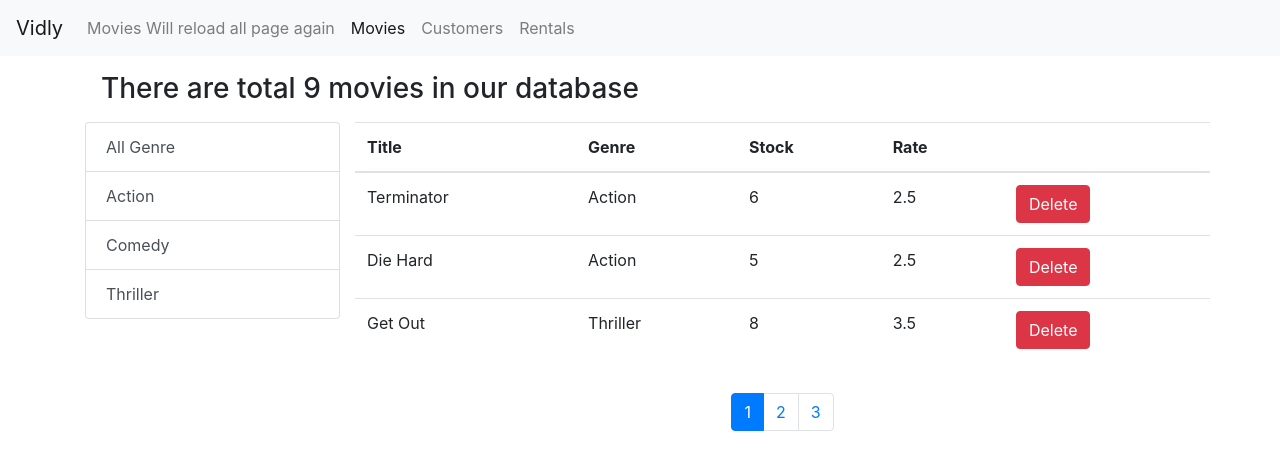
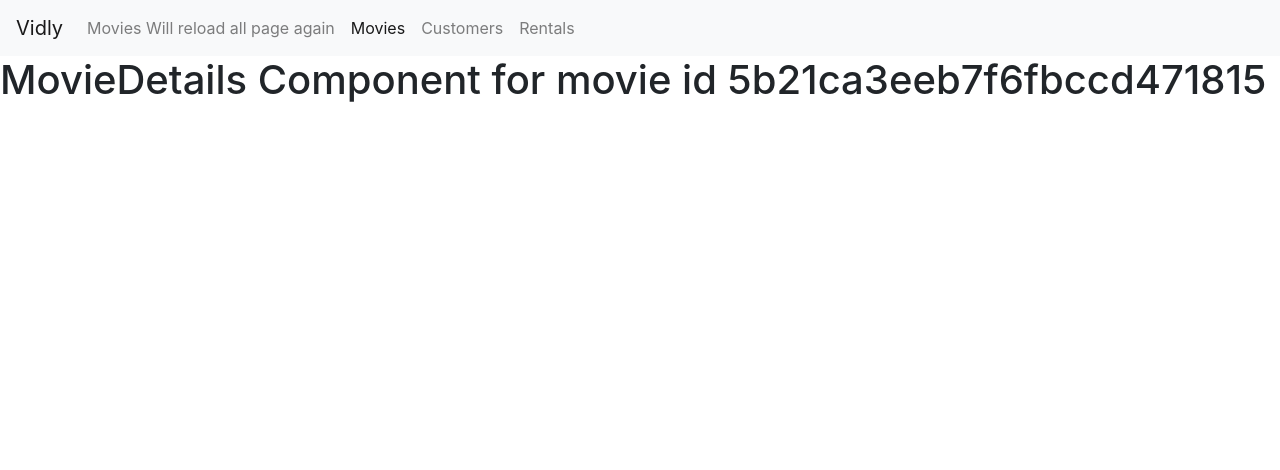
Before and after one commit to ahmadhori/react-movies-list, a React (Create React App) app: page /movies/5b21ca3eeb7f6fbccd471815 in a window 1280 px wide. Shown: the top 470 px of the page. Built offline with nearby package versions, Linux system fonts and the light colour scheme.

Commit message:
Added MovieDetails Component Added routing to the new component and used parameters from the route

```diff
--- a/src/components/Movies.jsx
+++ b/src/components/Movies.jsx
@@ -5,6 +5,7 @@ import Pager from "./common/pager";
 import { getCurrPageData } from "../utils/pager";
 import ListGroup from "./common/listGroup";
 import _ from "lodash";
+import { Link } from "react-router-dom";
 
 class Movies extends Component {
     state = {};
@@ -16,6 +17,7 @@ class Movies extends Component {
             currentPage: 1,
             pageLength: 3
         };
+        console.log("Movies Constructor");
     }
 
     componentDidMount() {
@@ -45,8 +47,6 @@ class Movies extends Component {
     };
 
     render() {
-        //console.log(getCurrPageData(this.state.movies, this.state.currentPage, this.state.pageLength));
-        //console.log(getMovies());
         console.log("this.state.movies", this.state.movies);
         var currPageMovies;
         var filteredByGenre;
@@ -88,7 +88,9 @@ class Movies extends Component {
                                     <tbody>
                                         {currPageMovies.map(x => (
                                             <tr key={x._id}>
-                                                <td>{x.title}</td>
+                                                <td>
+                                                    <Link to={"movies/" + x._id}>{x.title}</Link>
+                                                </td>
                                                 <td>{x.genre.name}</td>
                                                 <td>{x.numberInStock}</td>
                                                 <td>{x.dailyRentalRate}</td>
--- /dev/null
+++ b/src/components/movieDetails.jsx
@@ -0,0 +1,13 @@
+import React, { Component } from "react";
+
+class MovieDetails extends Component {
+    constructor(props) {
+        super(props);
+        this.state = {};
+    }
+    render() {
+        return <h1>MovieDetails Component for movie id {this.props.match.params.id}</h1>;
+    }
+}
+
+export default MovieDetails;
--- a/src/components/rentals.jsx
+++ b/src/components/rentals.jsx
@@ -4,6 +4,7 @@ class Rentals extends Component {
     constructor(props) {
         super(props);
         this.state = {};
+        console.log("Rentals Constructor");
     }
     render() {
         return <h1>Rentals Component</h1>;
--- a/src/index.js
+++ b/src/index.js
@@ -10,15 +10,17 @@ import NavBar from "./components/common/navBar";
 import Customers from "./components/customers";
 import Rentals from "./components/rentals";
 import Main from "./components/home";
+import MovieDetails from "./components/movieDetails";
 
 ReactDOM.render(
     <BrowserRouter>
         <NavBar />
         <div className="content">
             <Switch>
+                <Route path="/movies/:id" component={MovieDetails} />
                 <Route path="/movies" component={Movies} />
-                <Route path="/customers" render={props => <Customers sortBy="name" {...props} />} />
-                <Route path="/rentals" component={Rentals} />
+                <Route path="/customers" component={Customers} />} />
+                <Route path="/rentals" render={props => <Rentals sortBy="name" {...props} />} />
                 <Route path="/" component={Main} />
             </Switch>
         </div>
```
